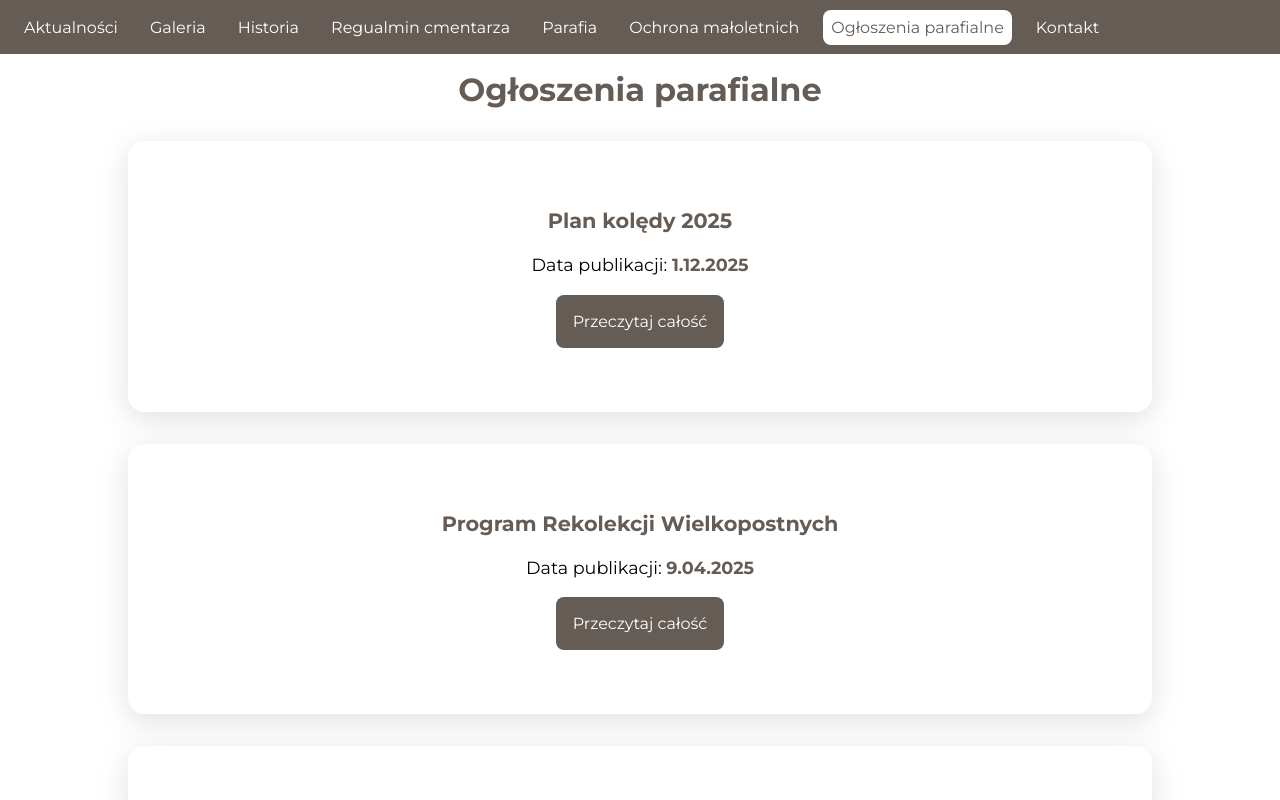
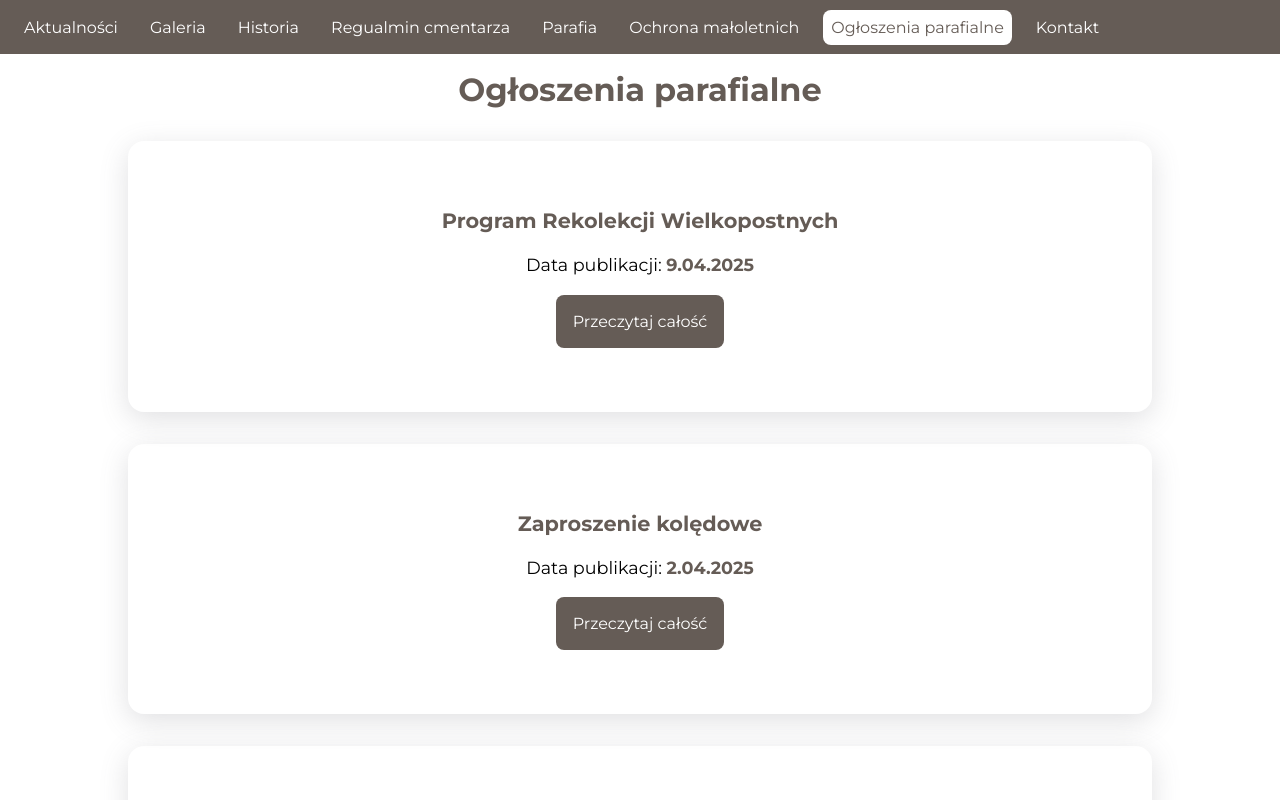
Before and after one commit to kacper-dabrowski/wtelno-blog, a Next.js app: page /parafia/ogloszenia-parafialne in a window 1280 px wide. Shown: the top 800 px of the page. Built offline with nearby package versions, Linux system fonts and the light colour scheme.

Commit message:
feat: display newest post first

```diff
--- a/content/church-news/plan-koledy-2025.md
+++ b/content/church-news/plan-koledy-2025.md
@@ -1,7 +1,6 @@
 ---
 title: "Plan kolędy 2025"
-createdAt: "12-01-2025"
-slug: "plan-koledy-2025"
+createdAt: "12-01-2024"
 ---
 
 W naszej parafii trwają wizyty duszpasterskie zwane – Kolędą. Jest to bardzo ważne wydarzenie i potrzebne dla rodzin i osób naszej wspólnoty parafialnej, jak i duszpasterza, ponieważ kapłan udziela Bożego błogosławieństwa wierzącym katolikom, aby mieć żywą łączność z Parafią i z Kościołem. Plan Kolędy jest już zamieszczony w gablotce ogłoszeń i na stronie internetowej naszej Parafii wtelno.info. – Plan na bieżące dni będzie podawany podczas ogłoszeń parafialnych. Proszę o zorganizowanie pojazdu na poszczególne dni kolędowe i serdecznie dziękuję za okazaną pomoc i życzliwość.
--- a/content/church-news/rekolekcje.md
+++ b/content/church-news/rekolekcje.md
@@ -1,7 +1,6 @@
 ---
 title: "Program Rekolekcji Wielkopostnych"
 createdAt: "2025-04-09"
-slug: "rekolekcje"
 ---
 
 <img src="/static/images/rekolekcje.jpg" width=1000 height=1000 />
--- a/content/church-news/zapytanie-ofertowe.md
+++ b/content/church-news/zapytanie-ofertowe.md
@@ -1,7 +1,6 @@
 ---
 title: "Zapytanie ofertowe"
 createdAt: "2024-05-15"
-slug: "zapytanie-ofertowe"
 ---
 
 W ramach postępowania zakupowego na wybór wykonawcy zadania p.n.:
--- a/src/posts/components/postPreviewsList/postPreviewsList.tsx
+++ b/src/posts/components/postPreviewsList/postPreviewsList.tsx
@@ -12,11 +12,15 @@ export const PostPreviewList: FC<PostPreviewListProps> = ({
   posts,
   baseUrl,
 }) => {
-  return (
-    <div className={styles.container}>
-      {posts.map((post) => (
-        <SinglePostPreview post={post} key={post.title} baseUrl={baseUrl} />
-      ))}
-    </div>
-  );
+  const sortedPosts = posts
+    .sort(descendingByDate)
+    .map((post) => (
+      <SinglePostPreview post={post} key={post.title} baseUrl={baseUrl} />
+    ));
+
+  return <div className={styles.container}>{sortedPosts}</div>;
 };
+
+function descendingByDate(a: PostPreviewModel, b: PostPreviewModel): number {
+  return b.createdAt.getTime() - a.createdAt.getTime();
+}
```
Also changed, not shown: content/church-news/example.md (+0 -1 lines).
